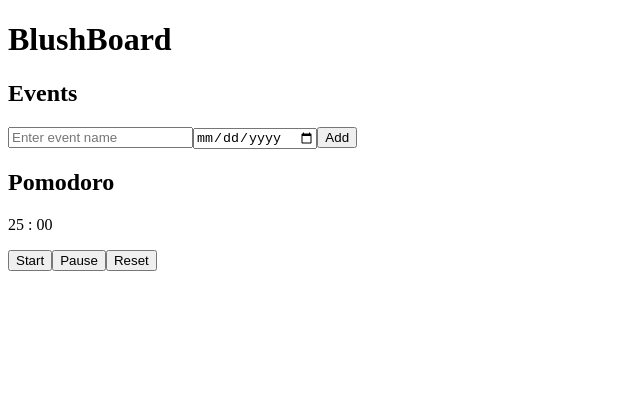
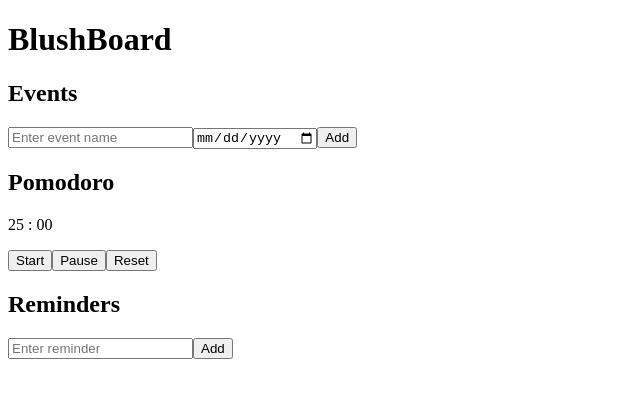
Before and after one commit to Sivdvj/blushboard, a React (Create React App) app: page / in a window 1280 px wide. Shown: the top 398 px of the page, without its empty margins (0-640 px from the left). Built offline with nearby package versions, Linux system fonts and the light colour scheme.

Commit message:
feat: reminder list

```diff
--- a/src/App.js
+++ b/src/App.js
@@ -1,12 +1,14 @@
 import Header from "./components/header";
 import Events from "./components/events";
 import Pomodoro from "./components/pomodoro";
+import Reminder from "./components/reminder";
 function App() {
   return (
     <div className="App">
       <Header />
       <Events />
       <Pomodoro />
+      <Reminder />
     </div>
   );
 }
--- /dev/null
+++ b/src/components/reminder.js
@@ -0,0 +1,44 @@
+import { useEffect, useState } from "react";
+
+function Reminder() {
+  let [reminder, setReminder] = useState(() => {
+    return JSON.parse(localStorage.getItem("reminder")) || [];
+  });
+  let [name, setName] = useState("");
+
+  useEffect(() => {
+    localStorage.setItem("reminder", JSON.stringify(reminder));
+  }, [reminder]);
+
+  let addReminder = () => {
+    if (!name) return;
+    let newReminder = { id: Date.now(), name };
+    setReminder([...reminder, newReminder]);
+    setName("");
+  };
+
+  let deleteReminder = (id) => {
+    let updatedReminder = reminder.filter((e) => e.id !== id);
+    setReminder(updatedReminder);
+  };
+
+  return (
+    <div>
+      <h2>Reminders</h2>
+      <input
+        type="text"
+        placeholder="Enter reminder"
+        value={name}
+        onChange={(e) => setName(e.target.value)}
+      />
+      <button onClick={addReminder}>Add</button>
+      {reminder.map((e) => (
+        <div key={e.id}>
+          <p>{e.name}</p>
+          <button onClick={() => deleteReminder(e.id)}>Delete</button>
+        </div>
+      ))}
+    </div>
+  );
+}
+export default Reminder;
```
